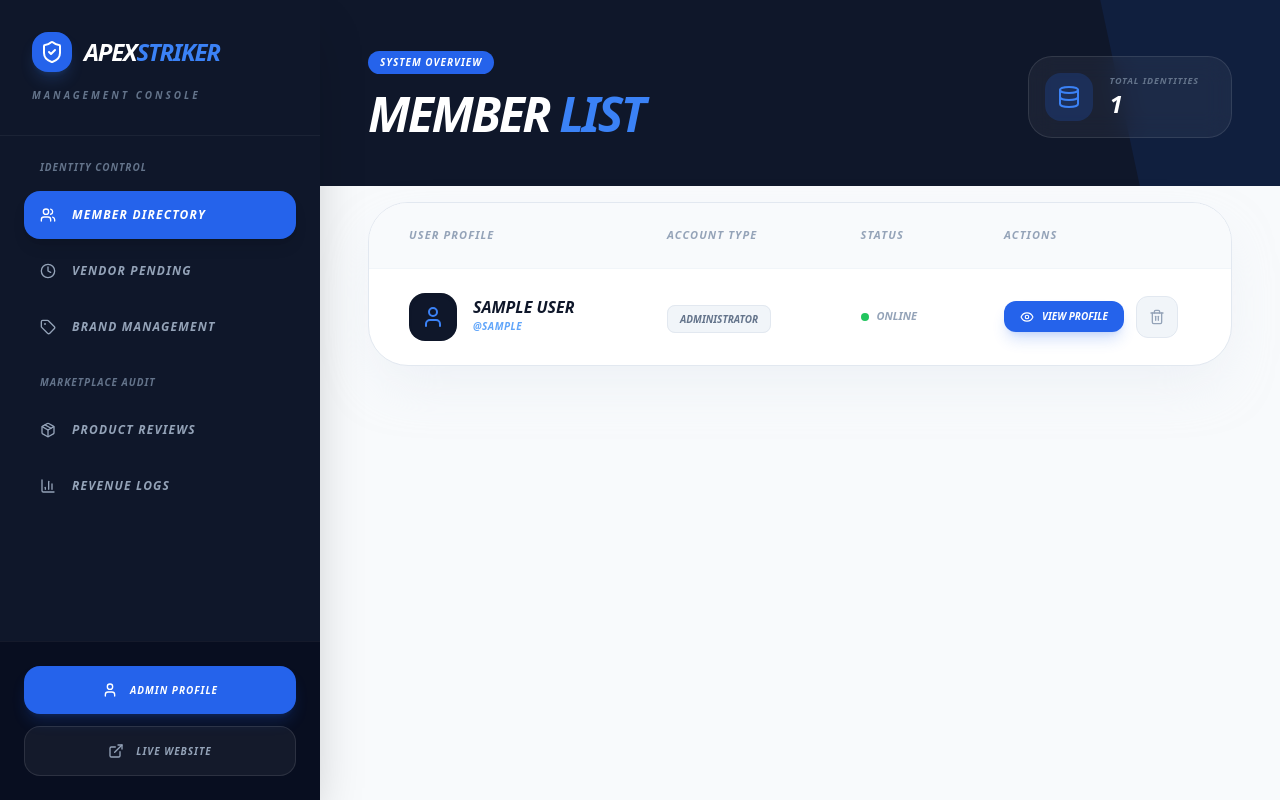
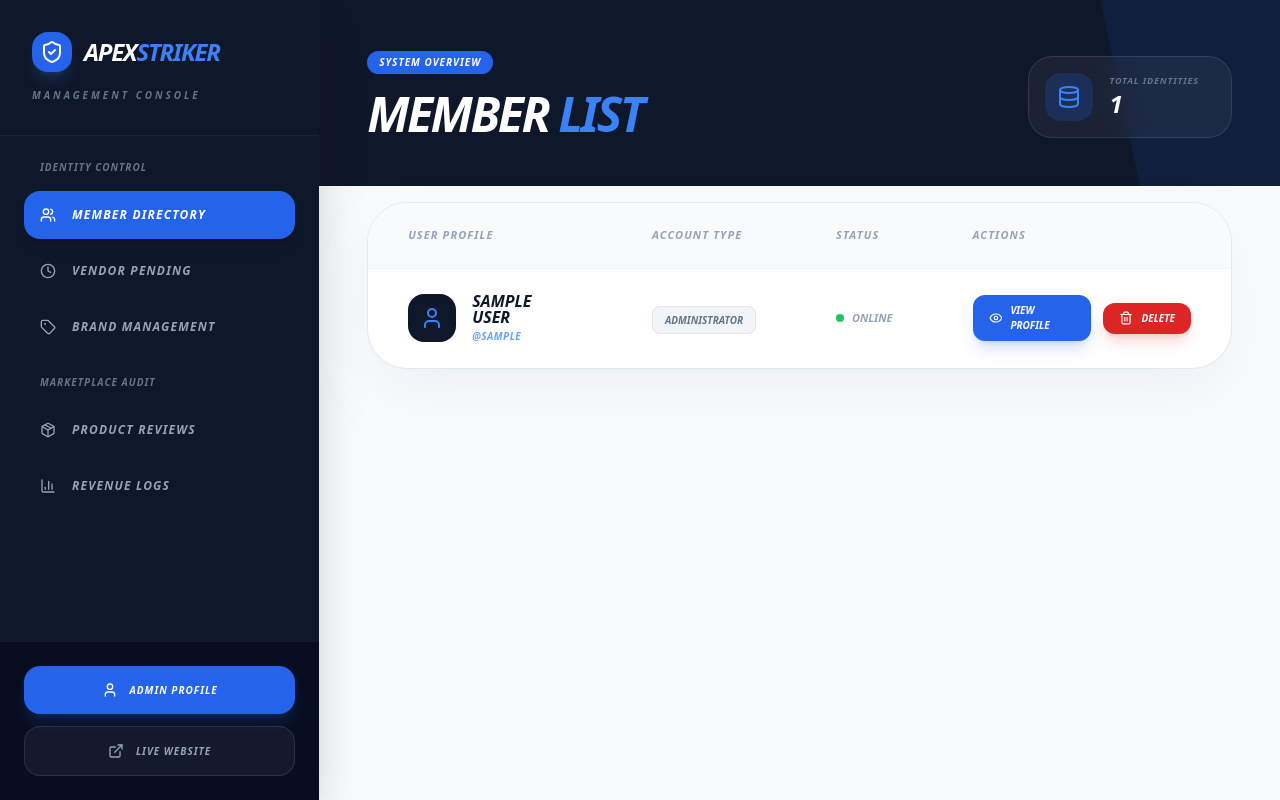
Before and after one commit to bipinjlimbu/ApexStriker---E-Commerce-Project-5th-Semester, a Django app: page /dashboard/admin/ in a window 1280 px wide. Run offline with Django 5.2, Linux system fonts and the light colour scheme; the visitor is signed in with stand-in values (Sample User, id 1); data comes from the database, SQL or seed files in the repository; data that the repository does not hold is empty; style sheets or scripts are compiled from the project's sources.

Commit message:
Admin Dashboard Member Management Section Updated

```diff
--- a/as_app/templates/dashboard/admin/_member_list.html
+++ b/as_app/templates/dashboard/admin/_member_list.html
@@ -85,9 +85,12 @@
                                     <i data-lucide="eye" class="w-3.5 h-3.5"></i> View Profile
                                 </a>
 
-                                <button class="p-3 bg-slate-100 rounded-xl text-slate-400 hover:bg-red-50 hover:text-red-500 transition-all border border-slate-200 active:scale-95">
-                                    <i data-lucide="trash-2" class="w-4 h-4"></i>
-                                </button>
+                                <form method="POST" action="/profile/delete/{{ member.id }}/" onsubmit="return confirm('Are you sure you want to delete this member?');">
+                                    {% csrf_token %}
+                                    <button type="submit" class="flex items-center gap-2 bg-red-600 text-white px-4 py-2 rounded-xl font-black italic uppercase text-[10px] hover:bg-red-700 transition-all shadow-lg shadow-red-600/20 active:scale-95">
+                                        <i data-lucide="trash-2" class="w-3.5 h-3.5"></i> Delete
+                                    </button>
+                                </form>
                             </div>
                         </td>
                     </tr>
```
